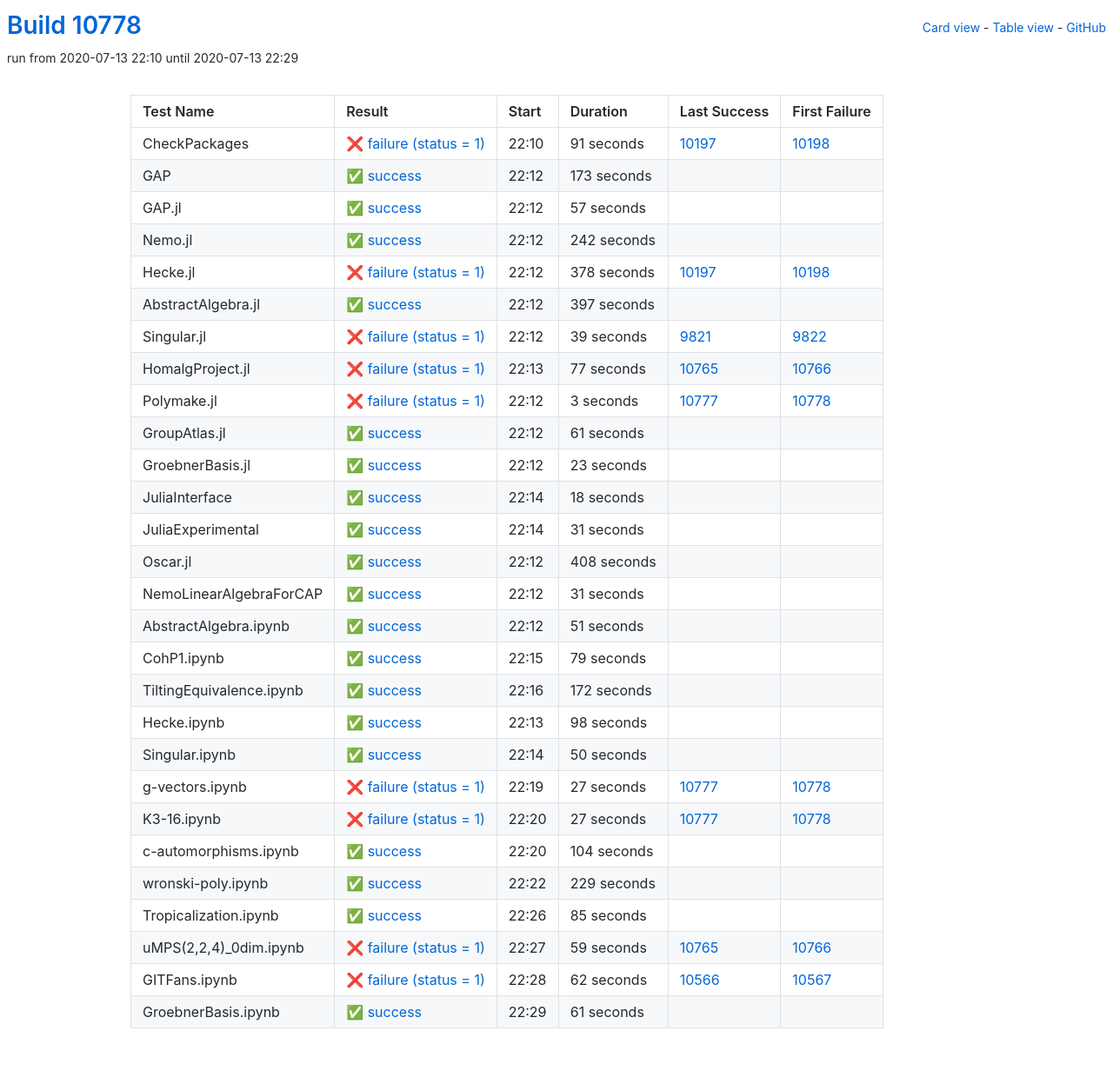
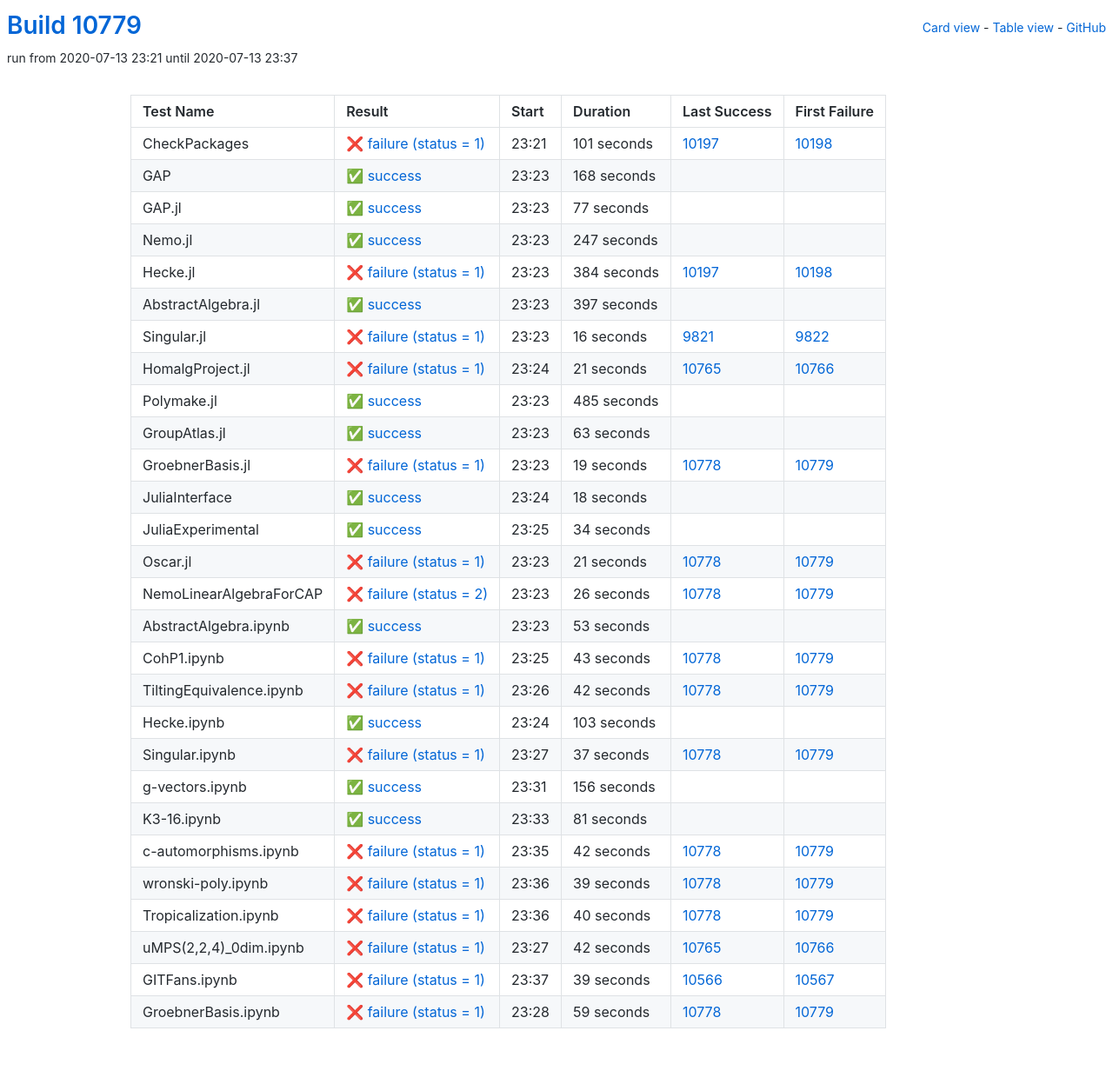
Before and after one commit to oscar-system/oscar-ci-status, a Jekyll site: the page built from table.html, in a window 1280 px wide. Shown: the whole page at 87% size. Built offline with Jekyll 4.4.1, drawn with Linux system fonts in a browser that asks for light colours.

Commit message:
Build #10779

```diff
--- a/_data/ci.yml
+++ b/_data/ci.yml
@@ -1,6 +1,6 @@
 ---
-build: 10778
-build_url: https://oscarci.mathematik.uni-kl.de/job/oscar/10778/
+build: 10779
+build_url: https://oscarci.mathematik.uni-kl.de/job/oscar/10779/
 job: oscar
 organization: oscar-system
 repo: oscar-ci-status
@@ -8,68 +8,68 @@
 tests:
 - name: CheckPackages
   id: checkpackages
-  log: https://oscarci.mathematik.uni-kl.de/job/oscar/10778/artifact/logs/build-10778/CheckPackages.log
-  start: 2020-07-13 22:10
+  log: https://oscarci.mathematik.uni-kl.de/job/oscar/10779/artifact/logs/build-10779/CheckPackages.log
+  start: 2020-07-13 23:21
   success: false
   exitcode: 1
   status: failure
-  duration: 91
+  duration: 101
   last_success: 10197
   last_success_url: https://oscarci.mathematik.uni-kl.de/job/oscar/10197/
   first_failure: 10198
   first_failure_url: https://oscarci.mathematik.uni-kl.de/job/oscar/10198/
 - name: GAP
   id: gap
-  log: https://oscarci.mathematik.uni-kl.de/job/oscar/10778/artifact/logs/build-10778/GAP.log
-  start: 2020-07-13 22:12
+  log: https://oscarci.mathematik.uni-kl.de/job/oscar/10779/artifact/logs/build-10779/GAP.log
+  start: 2020-07-13 23:23
   success: true
   exitcode: 0
   status: success
-  duration: 173
+  duration: 168
   last_success: false
   last_success_url:
   first_failure: false
   first_failure_url:
 - name: GAP.jl
   id: gap-jl
-  log: https://oscarci.mathematik.uni-kl.de/job/oscar/10778/artifact/logs/build-10778/GAP.jl.log
-  start: 2020-07-13 22:12
+  log: https://oscarci.mathematik.uni-kl.de/job/oscar/10779/artifact/logs/build-10779/GAP.jl.log
+  start: 2020-07-13 23:23
   success: true
   exitcode: 0
   status: success
-  duration: 57
+  duration: 77
   last_success: false
   last_success_url:
   first_failure: false
   first_failure_url:
 - name: Nemo.jl
   id: nemo-jl
-  log: https://oscarci.mathematik.uni-kl.de/job/oscar/10778/artifact/logs/build-10778/Nemo.jl.log
-  start: 2020-07-13 22:12
+  log: https://oscarci.mathematik.uni-kl.de/job/oscar/10779/artifact/logs/build-10779/Nemo.jl.log
+  start: 2020-07-13 23:23
   success: true
   exitcode: 0
   status: success
-  duration: 242
+  duration: 247
   last_success: false
   last_success_url:
   first_failure: false
   first_failure_url:
 - name: Hecke.jl
   id: hecke-jl
-  log: https://oscarci.mathematik.uni-kl.de/job/oscar/10778/artifact/logs/build-10778/Hecke.jl.log
-  start: 2020-07-13 22:12
+  log: https://oscarci.mathematik.uni-kl.de/job/oscar/10779/artifact/logs/build-10779/Hecke.jl.log
+  start: 2020-07-13 23:23
   success: false
   exitcode: 1
   status: failure
-  duration: 378
+  duration: 384
   last_success: 10197
   last_success_url: https://oscarci.mathematik.uni-kl.de/job/oscar/10197/
   first_failure: 10198
   first_failure_url: https://oscarci.mathematik.uni-kl.de/job/oscar/10198/
 - name: AbstractAlgebra.jl
   id: abstractalgebra-jl
-  log: https://oscarci.mathematik.uni-kl.de/job/oscar/10778/artifact/logs/build-10778/AbstractAlgebra.jl.log
-  start: 2020-07-13 22:12
+  log: https://oscarci.mathematik.uni-kl.de/job/oscar/10779/artifact/logs/build-10779/AbstractAlgebra.jl.log
+  start: 2020-07-13 23:23
   success: true
   exitcode: 0
   status: success
@@ -80,68 +80,68 @@
   first_failure_url:
 - name: Singular.jl
   id: singular-jl
-  log: https://oscarci.mathematik.uni-kl.de/job/oscar/10778/artifact/logs/build-10778/Singular.jl.log
-  start: 2020-07-13 22:12
+  log: https://oscarci.mathematik.uni-kl.de/job/oscar/10779/artifact/logs/build-10779/Singular.jl.log
+  start: 2020-07-13 23:23
   success: false
   exitcode: 1
   status: failure
-  duration: 39
+  duration: 16
   last_success: 9821
   last_success_url: https://oscarci.mathematik.uni-kl.de/job/oscar/9821/
   first_failure: 9822
   first_failure_url: https://oscarci.mathematik.uni-kl.de/job/oscar/9822/
 - name: HomalgProject.jl
   id: homalgproject-jl
-  log: https://oscarci.mathematik.uni-kl.de/job/oscar/10778/artifact/logs/build-10778/HomalgProject.jl.log
-  start: 2020-07-13 22:13
+  log: https://oscarci.mathematik.uni-kl.de/job/oscar/10779/artifact/logs/build-10779/HomalgProject.jl.log
+  start: 2020-07-13 23:24
   success: false
   exitcode: 1
   status: failure
-  duration: 77
+  duration: 21
   last_success: 10765
   last_success_url: https://oscarci.mathematik.uni-kl.de/job/oscar/10765/
   first_failure: 10766
   first_failure_url: https://oscarci.mathematik.uni-kl.de/job/oscar/10766/
 - name: Polymake.jl
   id: polymake-jl
-  log: https://oscarci.mathematik.uni-kl.de/job/oscar/10778/artifact/logs/build-10778/Polymake.jl.log
-  start: 2020-07-13 22:12
-  success: false
-  exitcode: 1
-  status: failure
-  duration: 3
-  last_success: 10777
-  last_success_url: https://oscarci.mathematik.uni-kl.de/job/oscar/10777/
-  first_failure: 10778
-  first_failure_url: https://oscarci.mathematik.uni-kl.de/job/oscar/10778/
-- name: GroupAtlas.jl
-  id: groupatlas-jl
-  log: https://oscarci.mathematik.uni-kl.de/job/oscar/10778/artifact/logs/build-10778/GroupAtlas.jl.log
-  start: 2020-07-13 22:12
+  log: https://oscarci.mathematik.uni-kl.de/job/oscar/10779/artifact/logs/build-10779/Polymake.jl.log
+  start: 2020-07-13 23:23
   success: true
   exitcode: 0
   status: success
-  duration: 61
+  duration: 485
+  last_success: false
+  last_success_url:
+  first_failure: false
+  first_failure_url:
+- name: GroupAtlas.jl
+  id: groupatlas-jl
+  log: https://oscarci.mathematik.uni-kl.de/job/oscar/10779/artifact/logs/build-10779/GroupAtlas.jl.log
+  start: 2020-07-13 23:23
+  success: true
+  exitcode: 0
+  status: success
+  duration: 63
   last_success: false
   last_success_url:
   first_failure: false
   first_failure_url:
 - name: GroebnerBasis.jl
   id: groebnerbasis-jl
-  log: https://oscarci.mathematik.uni-kl.de/job/oscar/10778/artifact/logs/build-10778/GroebnerBasis.jl.log
-  start: 2020-07-13 22:12
-  success: true
-  exitcode: 0
-  status: success
-  duration: 23
-  last_success: false
-  last_success_url:
-  first_failure: false
-  first_failure_url:
+  log: https://oscarci.mathematik.uni-kl.de/job/oscar/10779/artifact/logs/build-10779/GroebnerBasis.jl.log
+  start: 2020-07-13 23:23
+  success: false
+  exitcode: 1
+  status: failure
+  duration: 19
+  last_success: 10778
+  last_success_url: https://oscarci.mathematik.uni-kl.de/job/oscar/10778/
+  first_failure: 10779
+  first_failure_url: https://oscarci.mathematik.uni-kl.de/job/oscar/10779/
 - name: JuliaInterface
   id: juliainterface
-  log: https://oscarci.mathematik.uni-kl.de/job/oscar/10778/artifact/logs/build-10778/JuliaInterface.log
-  start: 2020-07-13 22:14
+  log: https://oscarci.mathematik.uni-kl.de/job/oscar/10779/artifact/logs/build-10779/JuliaInterface.log
+  start: 2020-07-13 23:24
   success: true
   exitcode: 0
   status: success
@@ -152,193 +152,193 @@
   first_failure_url:
 - name: JuliaExperimental
   id: juliaexperimental
-  log: https://oscarci.mathematik.uni-kl.de/job/oscar/10778/artifact/logs/build-10778/JuliaExperimental.log
-  start: 2020-07-13 22:14
+  log: https://oscarci.mathematik.uni-kl.de/job/oscar/10779/artifact/logs/build-10779/JuliaExperimental.log
+  start: 2020-07-13 23:25
   success: true
   exitcode: 0
   status: success
-  duration: 31
+  duration: 34
   last_success: false
   last_success_url:
   first_failure: false
   first_failure_url:
 - name: Oscar.jl
   id: oscar-jl
-  log: https://oscarci.mathematik.uni-kl.de/job/oscar/10778/artifact/logs/build-10778/Oscar.jl.log
-  start: 2020-07-13 22:12
+  log: https://oscarci.mathematik.uni-kl.de/job/oscar/10779/artifact/logs/build-10779/Oscar.jl.log
+  start: 2020-07-13 23:23
+  success: false
+  exitcode: 1
+  status: failure
+  duration: 21
+  last_success: 10778
+  last_success_url: https://oscarci.mathematik.uni-kl.de/job/oscar/10778/
+  first_failure: 10779
+  first_failure_url: https://oscarci.mathematik.uni-kl.de/job/oscar/10779/
+- name: NemoLinearAlgebraForCAP
+  id: nemolinearalgebraforcap
+  log: https://oscarci.mathematik.uni-kl.de/job/oscar/10779/artifact/logs/build-10779/NemoLinearAlgebraForCAP.log
+  start: 2020-07-13 23:23
+  success: false
+  exitcode: 2
+  status: failure
+  duration: 26
+  last_success: 10778
+  last_success_url: https://oscarci.mathematik.uni-kl.de/job/oscar/10778/
+  first_failure: 10779
+  first_failure_url: https://oscarci.mathematik.uni-kl.de/job/oscar/10779/
+- name: AbstractAlgebra.ipynb
+  id: abstractalgebra-ipynb
+  log: https://oscarci.mathematik.uni-kl.de/job/oscar/10779/artifact/logs/build-10779/AbstractAlgebra.ipynb.log
+  start: 2020-07-13 23:23
   success: true
   exitcode: 0
   status: success
-  duration: 408
-  last_success: false
-  last_success_url:
-  first_failure: false
-  first_failure_url:
-- name: NemoLinearAlgebraForCAP
-  id: nemolinearalgebraforcap
-  log: https://oscarci.mathematik.uni-kl.de/job/oscar/10778/artifact/logs/build-10778/NemoLinearAlgebraForCAP.log
-  start: 2020-07-13 22:12
-  success: true
-  exitcode: 0
-  status: success
-  duration: 31
-  last_success: false
-  last_success_url:
-  first_failure: false
-  first_failure_url:
-- name: AbstractAlgebra.ipynb
-  id: abstractalgebra-ipynb
-  log: https://oscarci.mathematik.uni-kl.de/job/oscar/10778/artifact/logs/build-10778/AbstractAlgebra.ipynb.log
-  start: 2020-07-13 22:12
-  success: true
-  exitcode: 0
-  status: success
-  duration: 51
+  duration: 53
   last_success: false
   last_success_url:
   first_failure: false
   first_failure_url:
 - name: CohP1.ipynb
   id: cohp1-ipynb
-  log: https://oscarci.mathematik.uni-kl.de/job/oscar/10778/artifact/logs/build-10778/CohP1.ipynb.log
-  start: 2020-07-13 22:15
+  log: https://oscarci.mathematik.uni-kl.de/job/oscar/10779/artifact/logs/build-10779/CohP1.ipynb.log
+  start: 2020-07-13 23:25
+  success: false
+  exitcode: 1
+  status: failure
+  duration: 43
+  last_success: 10778
+  last_success_url: https://oscarci.mathematik.uni-kl.de/job/oscar/10778/
+  first_failure: 10779
+  first_failure_url: https://oscarci.mathematik.uni-kl.de/job/oscar/10779/
+- name: TiltingEquivalence.ipynb
+  id: tiltingequivalence-ipynb
+  log: https://oscarci.mathematik.uni-kl.de/job/oscar/10779/artifact/logs/build-10779/TiltingEquivalence.ipynb.log
+  start: 2020-07-13 23:26
+  success: false
+  exitcode: 1
+  status: failure
+  duration: 42
+  last_success: 10778
+  last_success_url: https://oscarci.mathematik.uni-kl.de/job/oscar/10778/
+  first_failure: 10779
+  first_failure_url: https://oscarci.mathematik.uni-kl.de/job/oscar/10779/
+- name: Hecke.ipynb
+  id: hecke-ipynb
+  log: https://oscarci.mathematik.uni-kl.de/job/oscar/10779/artifact/logs/build-10779/Hecke.ipynb.log
+  start: 2020-07-13 23:24
   success: true
   exitcode: 0
   status: success
-  duration: 79
-  last_success: false
-  last_success_url:
-  first_failure: false
-  first_failure_url:
-- name: TiltingEquivalence.ipynb
-  id: tiltingequivalence-ipynb
-  log: https://oscarci.mathematik.uni-kl.de/job/oscar/10778/artifact/logs/build-10778/TiltingEquivalence.ipynb.log
-  start: 2020-07-13 22:16
-  success: true
-  exitcode: 0
-  status: success
-  duration: 172
-  last_success: false
-  last_success_url:
-  first_failure: false
-  first_failure_url:
-- name: Hecke.ipynb
-  id: hecke-ipynb
-  log: https://oscarci.mathematik.uni-kl.de/job/oscar/10778/artifact/logs/build-10778/Hecke.ipynb.log
-  start: 2020-07-13 22:13
-  success: true
-  exitcode: 0
-  status: success
-  duration: 98
+  duration: 103
   last_success: false
   last_success_url:
   first_failure: false
   first_failure_url:
 - name: Singular.ipynb
   id: singular-ipynb
-  log: https://oscarci.mathematik.uni-kl.de/job/oscar/10778/artifact/logs/build-10778/Singular.ipynb.log
-  start: 2020-07-13 22:14
+  log: https://oscarci.mathematik.uni-kl.de/job/oscar/10779/artifact/logs/build-10779/Singular.ipynb.log
+  start: 2020-07-13 23:27
+  success: false
+  exitcode: 1
+  status: failure
+  duration: 37
+  last_success: 10778
+  last_success_url: https://oscarci.mathematik.uni-kl.de/job/oscar/10778/
+  first_failure: 10779
+  first_failure_url: https://oscarci.mathematik.uni-kl.de/job/oscar/10779/
+- name: g-vectors.ipynb
+  id: g-vectors-ipynb
+  log: https://oscarci.mathematik.uni-kl.de/job/oscar/10779/artifact/logs/build-10779/g-vectors.ipynb.log
+  start: 2020-07-13 23:31
   success: true
   exitcode: 0
   status: success
-  duration: 50
+  duration: 156
   last_success: false
   last_success_url:
   first_failure: false
   first_failure_url:
-- name: g-vectors.ipynb
-  id: g-vectors-ipynb
-  log: https://oscarci.mathematik.uni-kl.de/job/oscar/10778/artifact/logs/build-10778/g-vectors.ipynb.log
-  start: 2020-07-13 22:19
-  success: false
-  exitcode: 1
-  status: failure
-  duration: 27
-  last_success: 10777
-  last_success_url: https://oscarci.mathematik.uni-kl.de/job/oscar/10777/
-  first_failure: 10778
-  first_failure_url: https://oscarci.mathematik.uni-kl.de/job/oscar/10778/
 - name: K3-16.ipynb
   id: k3-16-ipynb
-  log: https://oscarci.mathematik.uni-kl.de/job/oscar/10778/artifact/logs/build-10778/K3-16.ipynb.log
-  start: 2020-07-13 22:20
-  success: false
-  exitcode: 1
-  status: failure
-  duration: 27
-  last_success: 10777
-  last_success_url: https://oscarci.mathematik.uni-kl.de/job/oscar/10777/
-  first_failure: 10778
-  first_failure_url: https://oscarci.mathematik.uni-kl.de/job/oscar/10778/
-- name: c-automorphisms.ipynb
-  id: c-automorphisms-ipynb
-  log: https://oscarci.mathematik.uni-kl.de/job/oscar/10778/artifact/logs/build-10778/c-automorphisms.ipynb.log
-  start: 2020-07-13 22:20
+  log: https://oscarci.mathematik.uni-kl.de/job/oscar/10779/artifact/logs/build-10779/K3-16.ipynb.log
+  start: 2020-07-13 23:33
   success: true
   exitcode: 0
   status: success
-  duration: 104
+  duration: 81
   last_success: false
   last_success_url:
   first_failure: false
   first_failure_url:
-- name: wronski-poly.ipynb
-  id: wronski-poly-ipynb
-  log: https://oscarci.mathematik.uni-kl.de/job/oscar/10778/artifact/logs/build-10778/wronski-poly.ipynb.log
-  start: 2020-07-13 22:22
-  success: true
-  exitcode: 0
-  status: success
-  duration: 229
-  last_success: false
-  last_success_url:
-  first_failure: false
-  first_failure_url:
-- name: Tropicalization.ipynb
-  id: tropicalization-ipynb
-  log: https://oscarci.mathematik.uni-kl.de/job/oscar/10778/artifact/logs/build-10778/Tropicalization.ipynb.log
-  start: 2020-07-13 22:26
-  success: true
-  exitcode: 0
-  status: success
-  duration: 85
-  last_success: false
-  last_success_url:
-  first_failure: false
-  first_failure_url:
-- name: uMPS(2,2,4)_0dim.ipynb
-  id: umps-2-2-4-0dim-ipynb
-  log: https://oscarci.mathematik.uni-kl.de/job/oscar/10778/artifact/logs/build-10778/uMPS-2-2-4-_0dim.ipynb.log
-  start: 2020-07-13 22:27
+- name: c-automorphisms.ipynb
+  id: c-automorphisms-ipynb
+  log: https://oscarci.mathematik.uni-kl.de/job/oscar/10779/artifact/logs/build-10779/c-automorphisms.ipynb.log
+  start: 2020-07-13 23:35
   success: false
   exitcode: 1
   status: failure
-  duration: 59
+  duration: 42
+  last_success: 10778
+  last_success_url: https://oscarci.mathematik.uni-kl.de/job/oscar/10778/
+  first_failure: 10779
+  first_failure_url: https://oscarci.mathematik.uni-kl.de/job/oscar/10779/
+- name: wronski-poly.ipynb
+  id: wronski-poly-ipynb
+  log: https://oscarci.mathematik.uni-kl.de/job/oscar/10779/artifact/logs/build-10779/wronski-poly.ipynb.log
+  start: 2020-07-13 23:36
+  success: false
+  exitcode: 1
+  status: failure
+  duration: 39
+  last_success: 10778
+  last_success_url: https://oscarci.mathematik.uni-kl.de/job/oscar/10778/
+  first_failure: 10779
+  first_failure_url: https://oscarci.mathematik.uni-kl.de/job/oscar/10779/
+- name: Tropicalization.ipynb
+  id: tropicalization-ipynb
+  log: https://oscarci.mathematik.uni-kl.de/job/oscar/10779/artifact/logs/build-10779/Tropicalization.ipynb.log
+  start: 2020-07-13 23:36
+  success: false
+  exitcode: 1
+  status: failure
+  duration: 40
+  last_success: 10778
+  last_success_url: https://oscarci.mathematik.uni-kl.de/job/oscar/10778/
+  first_failure: 10779
+  first_failure_url: https://oscarci.mathematik.uni-kl.de/job/oscar/10779/
+- name: uMPS(2,2,4)_0dim.ipynb
+  id: umps-2-2-4-0dim-ipynb
+  log: https://oscarci.mathematik.uni-kl.de/job/oscar/10779/artifact/logs/build-10779/uMPS-2-2-4-_0dim.ipynb.log
+  start: 2020-07-13 23:27
+  success: false
+  exitcode: 1
+  status: failure
+  duration: 42
   last_success: 10765
   last_success_url: https://oscarci.mathematik.uni-kl.de/job/oscar/10765/
   first_failure: 10766
   first_failure_url: https://oscarci.mathematik.uni-kl.de/job/oscar/10766/
 - name: GITFans.ipynb
   id: gitfans-ipynb
-  log: https://oscarci.mathematik.uni-kl.de/job/oscar/10778/artifact/logs/build-10778/GITFans.ipynb.log
-  start: 2020-07-13 22:28
+  log: https://oscarci.mathematik.uni-kl.de/job/oscar/10779/artifact/logs/build-10779/GITFans.ipynb.log
+  start: 2020-07-13 23:37
   success: false
   exitcode: 1
   status: failure
-  duration: 62
+  duration: 39
   last_success: 10566
   last_success_url: https://oscarci.mathematik.uni-kl.de/job/oscar/10566/
   first_failure: 10567
   first_failure_url: https://oscarci.mathematik.uni-kl.de/job/oscar/10567/
 - name: GroebnerBasis.ipynb
   id: groebnerbasis-ipynb
-  log: https://oscarci.mathematik.uni-kl.de/job/oscar/10778/artifact/logs/build-10778/GroebnerBasis.ipynb.log
-  start: 2020-07-13 22:29
-  success: true
-  exitcode: 0
-  status: success
-  duration: 61
-  last_success: false
-  last_success_url:
-  first_failure: false
-  first_failure_url:
+  log: https://oscarci.mathematik.uni-kl.de/job/oscar/10779/artifact/logs/build-10779/GroebnerBasis.ipynb.log
+  start: 2020-07-13 23:28
+  success: false
+  exitcode: 1
+  status: failure
+  duration: 59
+  last_success: 10778
+  last_success_url: https://oscarci.mathematik.uni-kl.de/job/oscar/10778/
+  first_failure: 10779
+  first_failure_url: https://oscarci.mathematik.uni-kl.de/job/oscar/10779/
```
Also changed, not shown: README.md.
